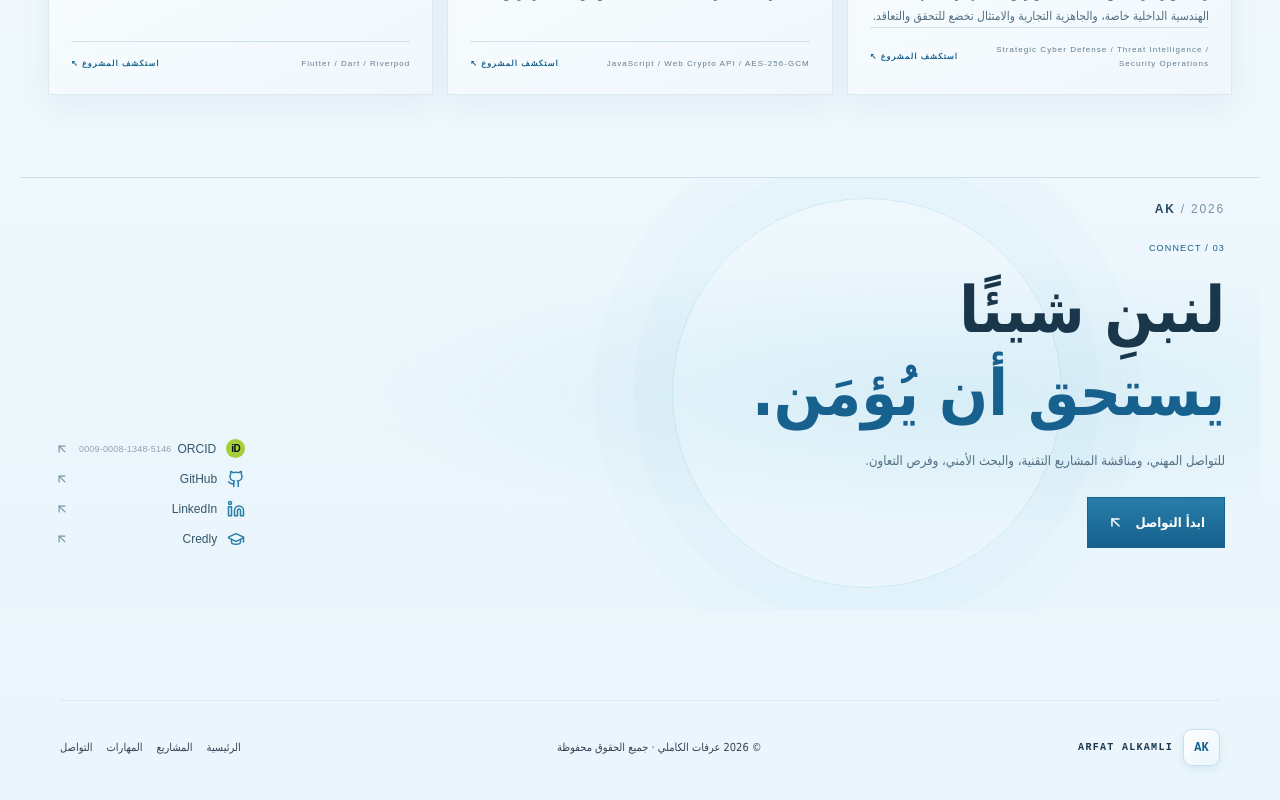
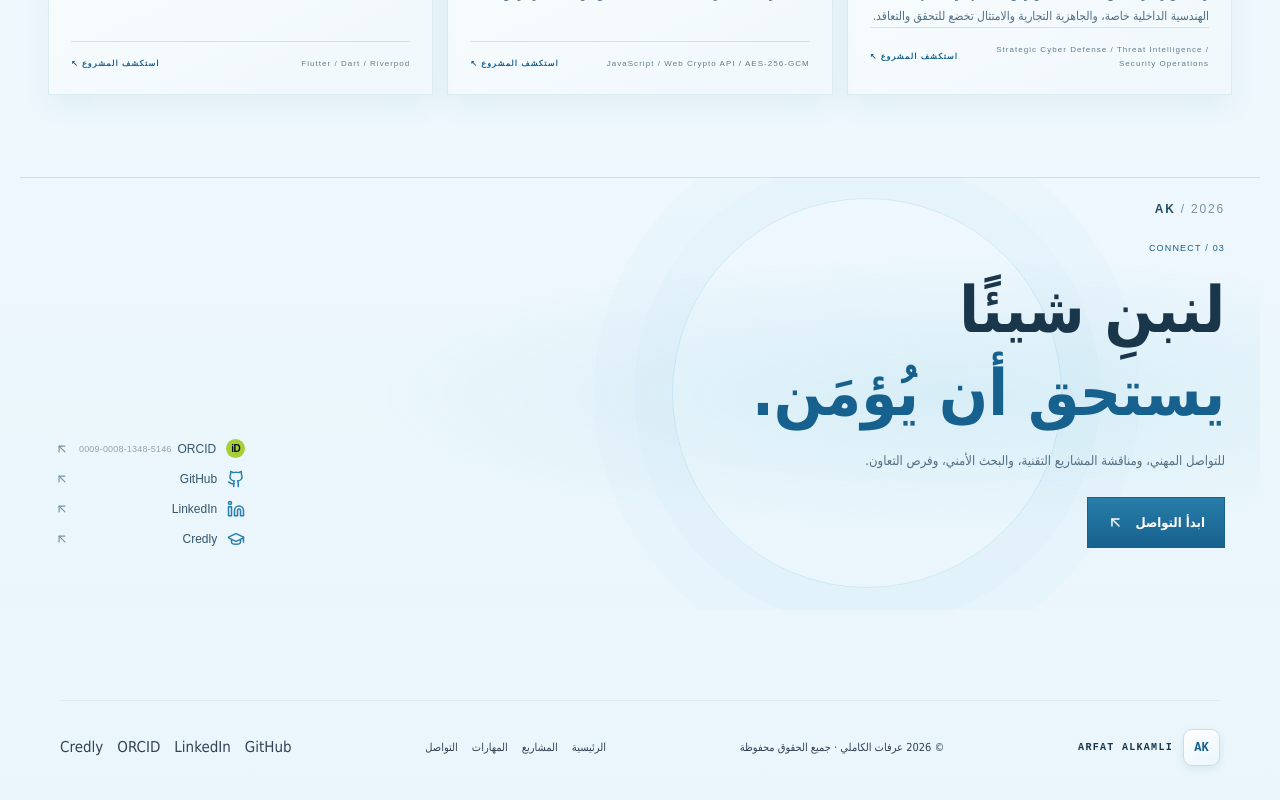
Before and after one commit to arfat-alkamly/arfat-alkamly-portfolio, a Next.js app: page / in a window 1280 px wide. Shown: the part 2137-2937 px from the top of the page. Built offline with nearby package versions, Linux system fonts and the light colour scheme; no server answers.

Commit message:
Add verified identity profile links to global footer

```diff
--- a/components/SiteFooter.tsx
+++ b/components/SiteFooter.tsx
@@ -12,5 +12,11 @@ export default function SiteFooter({locale='ar'}:{locale?:Locale}){
    <Link href={`/${locale}/skills`}>{en?'Skills':'المهارات'}</Link>
    <Link href={`/${locale}/contact`}>{en?'Contact':'التواصل'}</Link>
   </nav>
+  <nav className="site-footer-social" aria-label={en?'Verified identity profiles':'حسابات الهوية الموثقة'}>
+   <a href="https://github.com/arfat-alkamly" target="_blank" rel="me noopener noreferrer">GitHub</a>
+   <a href="https://www.linkedin.com/in/arfat-alkamly-399676409" target="_blank" rel="me noopener noreferrer">LinkedIn</a>
+   <a href="https://orcid.org/0009-0008-1348-5146" target="_blank" rel="me noopener noreferrer">ORCID</a>
+   <a href="https://www.credly.com/users/arfat-alkamly" target="_blank" rel="me noopener noreferrer">Credly</a>
+  </nav>
  </footer>;
 }
```
